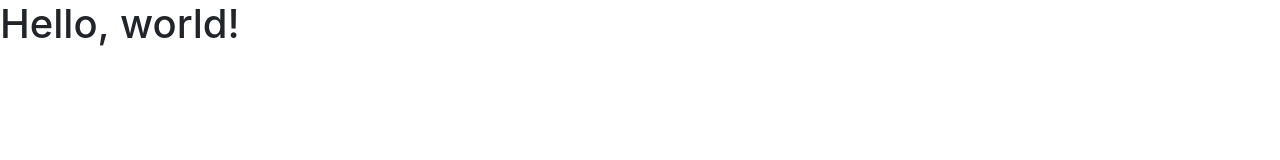
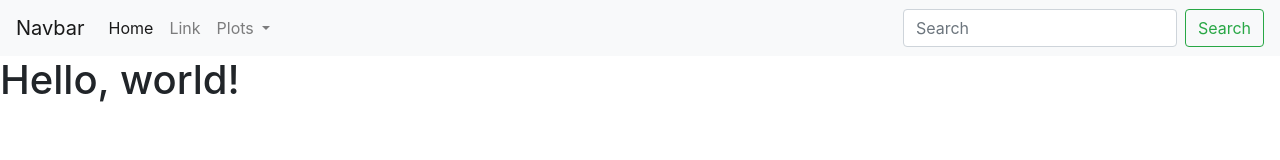
Before and after one commit to phantomsoul1/web-design-challenge, a plain HTML site: page WebVisualizations/index.html in a window 1280 px wide. Drawn offline with nearby package versions, Linux system fonts and the light colour scheme.

Commit message:
Update index.html

```diff
--- a/WebVisualizations/index.html
+++ b/WebVisualizations/index.html
@@ -9,6 +9,42 @@
     <link rel="stylesheet" href="https://stackpath.bootstrapcdn.com/bootstrap/4.5.2/css/bootstrap.min.css" integrity="sha384-JcKb8q3iqJ61gNV9KGb8thSsNjpSL0n8PARn9HuZOnIxN0hoP+VmmDGMN5t9UJ0Z" crossorigin="anonymous">
 
     <title>Hello, world!</title>
+
+    <nav class="navbar navbar-expand-lg navbar-light bg-light">
+      <a class="navbar-brand" href="#">Navbar</a>
+      <button class="navbar-toggler" type="button" data-toggle="collapse" data-target="#navbarSupportedContent" aria-controls="navbarSupportedContent" aria-expanded="false" aria-label="Toggle navigation">
+        <span class="navbar-toggler-icon"></span>
+      </button>
+
+      <div class="collapse navbar-collapse" id="navbarSupportedContent">
+        <ul class="navbar-nav mr-auto">
+          <li class="nav-item active">
+            <a class="nav-link" href="#">Home <span class="sr-only">(current)</span></a>
+          </li>
+          <li class="nav-item">
+            <a class="nav-link" href="#">Link</a>
+          </li>
+          <li class="nav-item dropdown">
+            <a class="nav-link dropdown-toggle" href="#" id="navbarDropdown" role="button" data-toggle="dropdown" aria-haspopup="true" aria-expanded="false">
+              Plots
+            </a>
+            <div class="dropdown-menu" aria-labelledby="navbarDropdown">
+              <a class="dropdown-item" href="#">Action</a>
+              <a class="dropdown-item" href="#">Another action</a>
+              <div class="dropdown-divider"></div>
+              <a class="dropdown-item" href="#">Something else here</a>
+            </div>
+          </li>
+          <!--li class="nav-item">
+            <a class="nav-link disabled" href="#" tabindex="-1" aria-disabled="true">Disabled</a>
+          </li-->
+        </ul>
+        <form class="form-inline my-2 my-lg-0">
+          <input class="form-control mr-sm-2" type="search" placeholder="Search" aria-label="Search">
+          <button class="btn btn-outline-success my-2 my-sm-0" type="submit">Search</button>
+        </form>
+      </div>
+    </nav>
   </head>
   <body>
     <h1>Hello, world!</h1>
```
